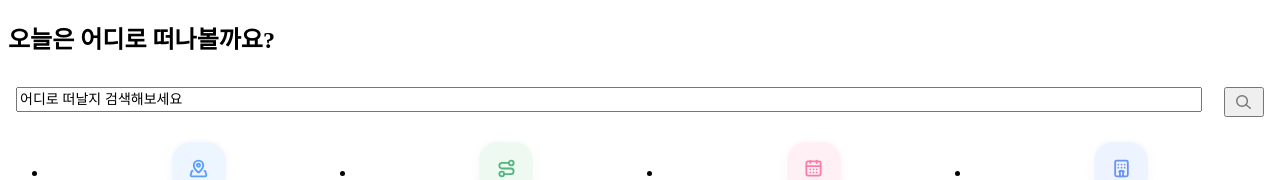
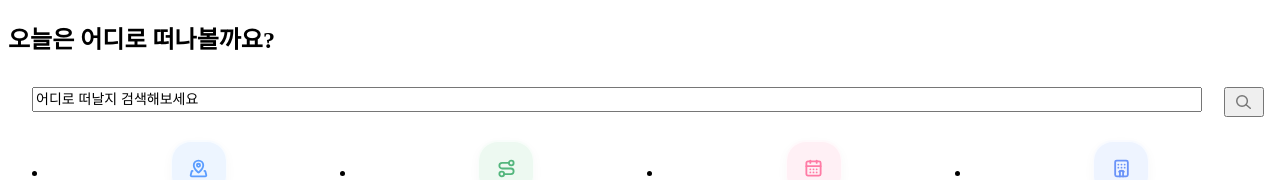
Before and after one commit to YERIM-BAK/trip-weaver, a Next.js app: page /HomePage/HomePage in a window 1280 px wide. Shown: the top 180 px of the page. Built offline with nearby package versions, Linux system fonts and the light colour scheme.

Commit message:
style: search input padding값 수정

```diff
--- a/src/features/search/components/Search.module.scss
+++ b/src/features/search/components/Search.module.scss
@@ -3,6 +3,8 @@
 
   :global(.inputControl) {
     padding-right: 70px;
+    padding-left: 24px;
+    border-radius: 30px;
   }
 
   :global(.inputClearBtn) {
```
